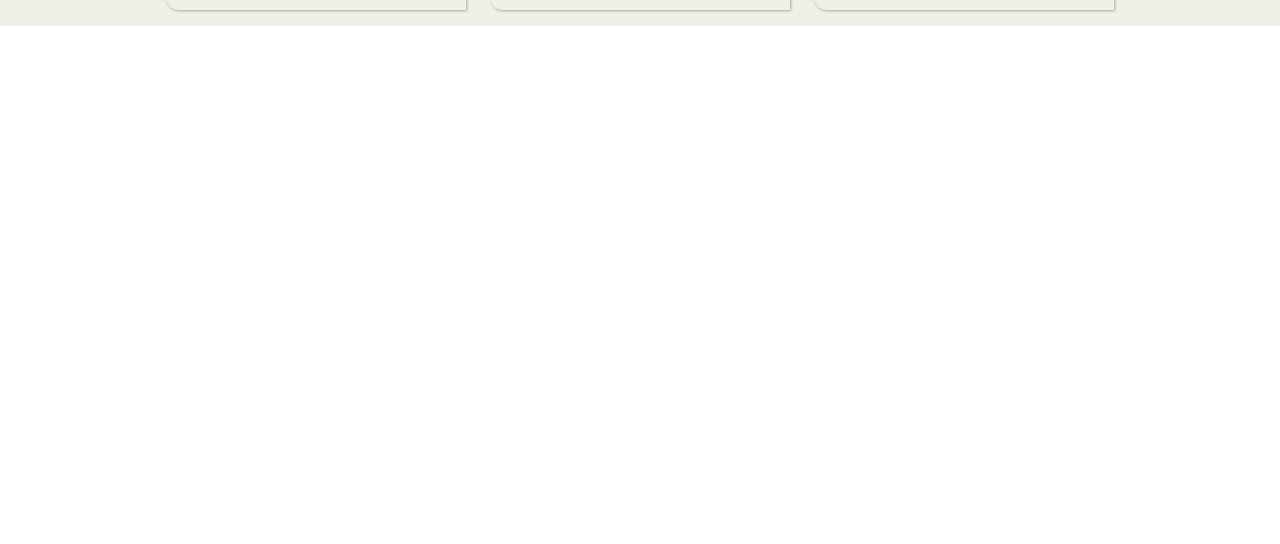
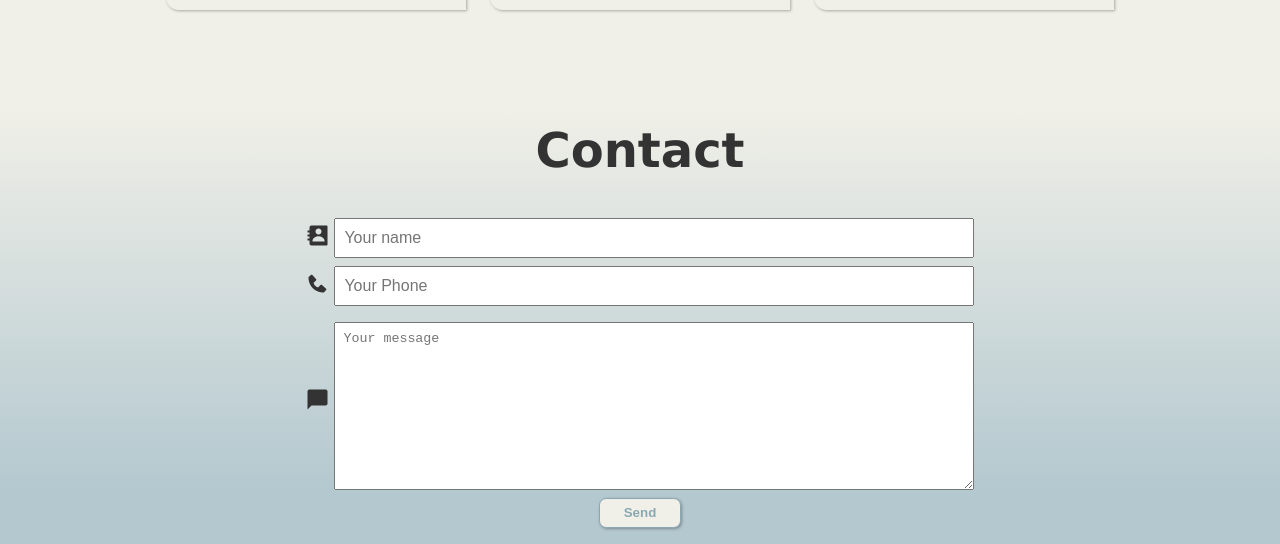
Before and after one commit to tucill/portofolio-satu, a plain HTML site: page index.html in a window 1280 px wide. Shown: the part 1429-1973 px from the top of the page. Before the commit the page ends 1455 px from the top, so only its background shows below. Drawn offline with nearby package versions, Linux system fonts and the light colour scheme.

Commit message:
Membuat contact me

```diff
--- a/index.html
+++ b/index.html
@@ -70,6 +70,35 @@
           </div>
         </div>
       </section>
+
+      <!-- contact -->
+      <section class="contact">
+        <h2>Contact</h2>
+
+        <form action="#">
+          <div class="form-contact">
+            <label for="name"><i class="bx bxs-contact"></i></label>
+            <input type="text" id="name" placeholder="Your name" />
+          </div>
+
+          <div class="form-contact">
+            <label for="phone"><i class="bx bxs-phone"></i></label>
+            <input type="number" id="phone" placeholder="Your Phone" />
+          </div>
+
+          <div class="form-contact">
+            <label for="comments"><i class="bx bxs-comment"></i></label>
+            <textarea
+              name="comment"
+              id="comments"
+              placeholder="Your message"
+              rows="10"
+            ></textarea>
+          </div>
+
+          <button type="submit" class="send">Send</button>
+        </form>
+      </section>
     </main>
   </body>
 </html>
--- a/src/css/style.css
+++ b/src/css/style.css
@@ -175,3 +175,66 @@ header .menu a:hover {
   color: #89a8b2;
   font-size: 1.5rem;
 }
+
+/* Contact */
+.contact {
+  background-image: linear-gradient(to bottom, #f1f0e8 15%, #b3c8cf 90%);
+  padding: 1rem 0;
+  text-align: center;
+}
+
+.contact h2 {
+  color: #333;
+  margin-top: 5rem;
+  font-size: 3rem;
+}
+
+.contact form {
+  margin-top: 2.5rem;
+}
+
+.contact form .form-contact {
+  display: flex;
+  justify-content: center;
+  align-items: center;
+  gap: 0.3rem;
+  margin-top: 0.5rem;
+}
+
+.contact form .form-contact label {
+  color: #333;
+  font-size: 1.5rem;
+}
+
+.contact form .form-contact input {
+  color: #333;
+  width: 50%;
+  height: 2.5rem;
+  padding: 0.5rem;
+  font-size: 1rem;
+}
+
+.contact form textarea {
+  color: #333;
+  padding: 0.5rem;
+  margin-top: 0.5rem;
+  width: 50%;
+}
+
+.contact form .send {
+  background-color: #f1f0e8;
+  color: #89a8b2;
+  padding: 0.4rem 1.5rem;
+  margin-top: 0.5rem;
+  border: 1px solid #89a8b2;
+  border-radius: 0.45rem;
+  font-weight: bolder;
+  box-shadow: 1px 1px 3px rgba(0, 0, 0, 0.3);
+  cursor: pointer;
+  transition: 0.5s;
+}
+
+.contact form .send:hover {
+  color: #333;
+  border: 1px solid #333;
+}
```
